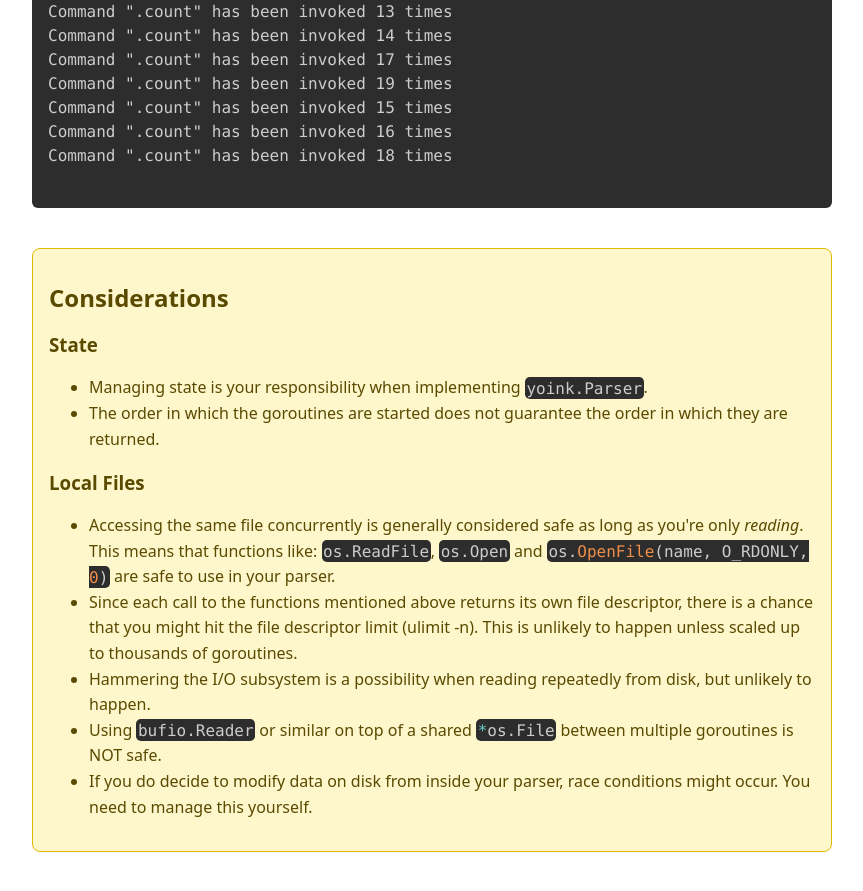
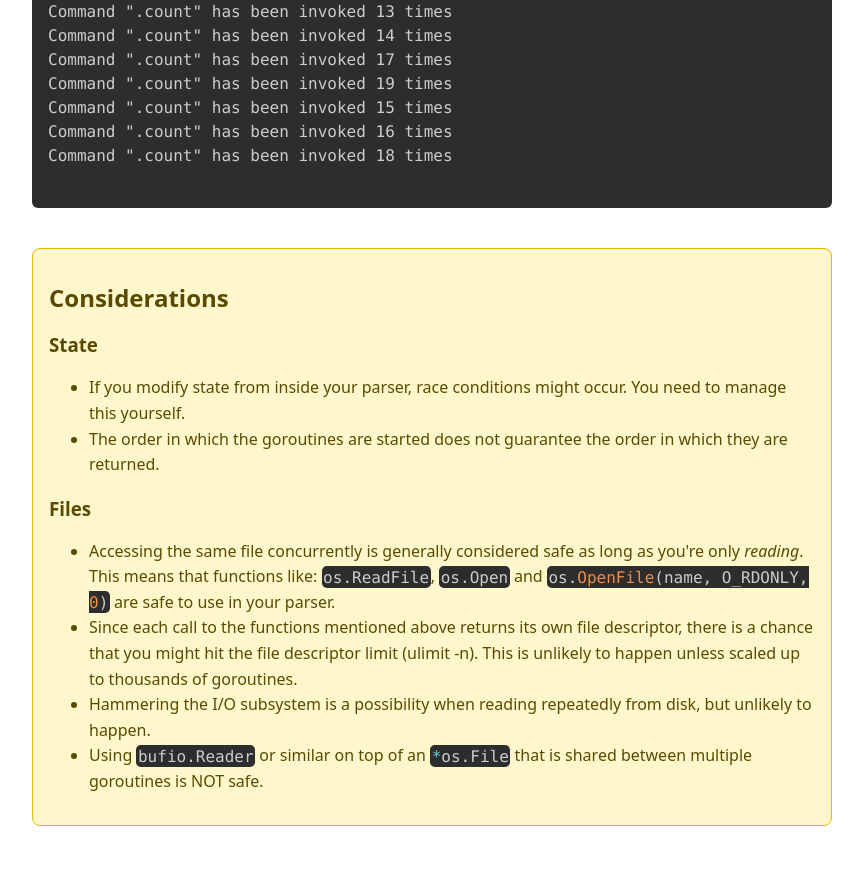
Before and after one commit to tedla-brandsema/tedla-brandsema.github.io, a Jekyll site: the page built from docs/yoink/guides/guide-4-creating-your-own-command.html, in a window 1280 px wide and 900 px high, scrolled down 5630 px. Shown: the top 891 px of the window, without its empty margins (326-1189 px from the left). Built offline with Jekyll 4.4.1, drawn with Linux system fonts in a browser that asks for light colours.

Commit message:
docs: removed duplicate item

```diff
--- a/docs/yoink/guides/guide-4-creating-your-own-command.html
+++ b/docs/yoink/guides/guide-4-creating-your-own-command.html
@@ -245,13 +245,13 @@ Command ".count" has been invoked 18 times
 
         <h3>State</h3>
         <ul>
-            <li>Managing state is your responsibility when implementing <code class="language-go">yoink.Parser</code>.
-            </li>
+            <li>If you modify state from inside your parser, race conditions might occur. You need to manage this
+                yourself.</li>
             <li>The order in which the goroutines are started does not guarantee the order in which they are returned.
             </li>
         </ul>
 
-        <h3>Local Files</h3>
+        <h3>Files</h3>
         <ul>
             <li>Accessing the same file concurrently is generally considered safe as long as you're only
                 <em>reading</em>. This
@@ -265,9 +265,7 @@ Command ".count" has been invoked 18 times
                 thousands of goroutines. </li>
             <li>Hammering the I/O subsystem is a possibility when reading repeatedly from disk, but unlikely to happen.
             </li>
-            <li>Using <code class="language-go">bufio.Reader</code> or similar on top of a shared <code
-                    class="language-go">*os.File</code> between multiple goroutines is NOT safe.</li>
-            <li>If you do decide to modify data on disk from inside your parser, race conditions might occur. You need
-                to manage this yourself.</li>
+            <li>Using <code class="language-go">bufio.Reader</code> or similar on top of an <code
+                    class="language-go">*os.File</code> that is shared between multiple goroutines is NOT safe.</li>
         </ul>
     </section>
```
